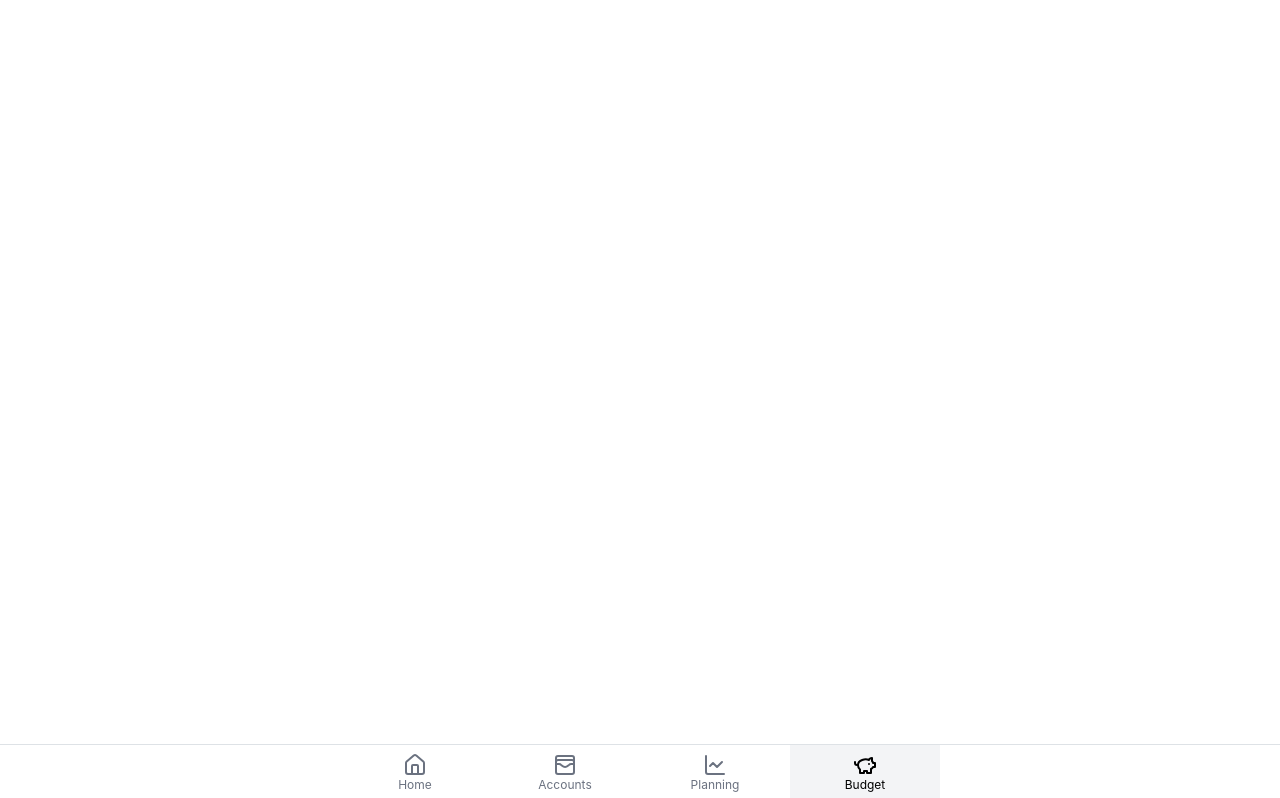
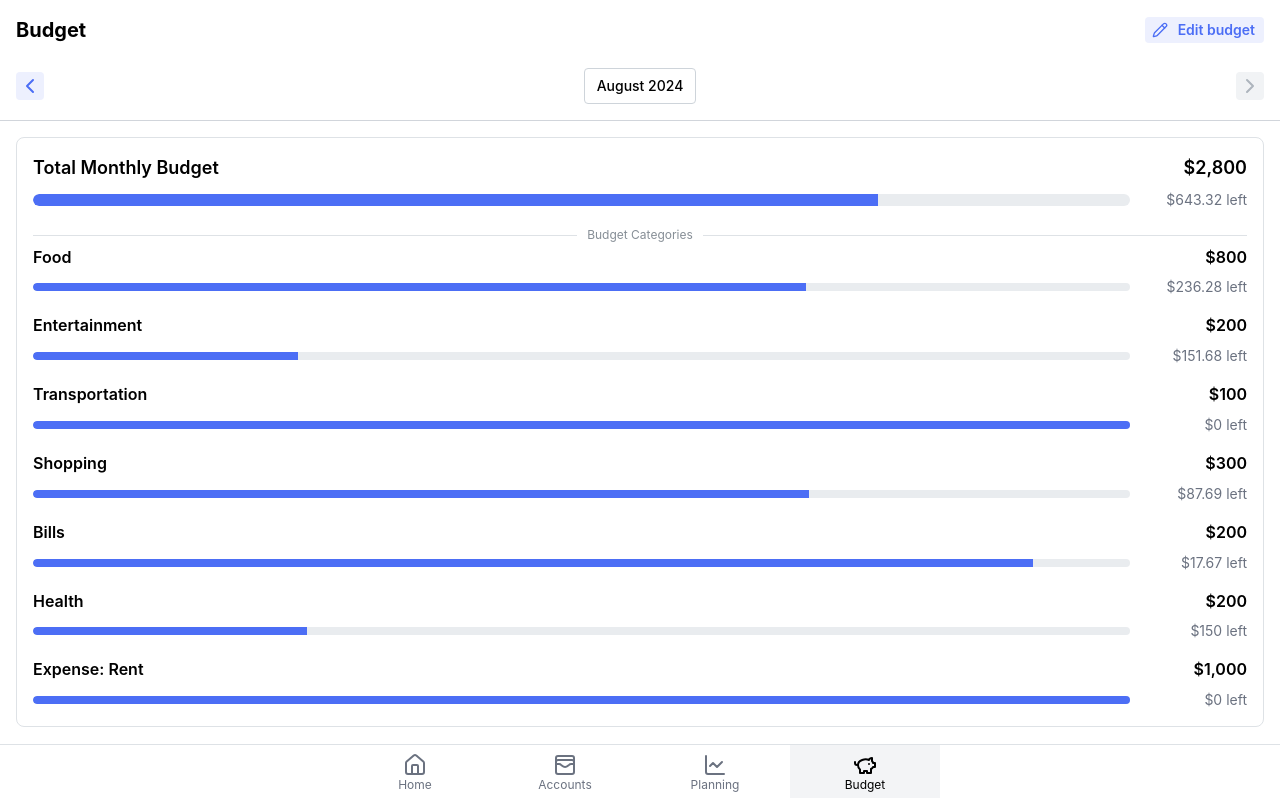
Before and after one commit to Prushka/finance-new, a React (Vite) app: page /budget in a window 1280 px wide. Shown: the top 798 px of the page. Built offline with nearby package versions, Linux system fonts and the light colour scheme.

Commit message:
create budget page

```diff
--- a/src/index.css
+++ b/src/index.css
@@ -1,5 +1,6 @@
 @import "@mantine/dates/styles.css";
 @import "@mantine/core/styles.css";
+@import "@mantine/dates/styles.css";
 
 @tailwind components;
 @tailwind utilities;
@@ -14,7 +15,7 @@
 
   color-scheme: light dark;
   color: rgba(255, 255, 255, 0.87);
-  background-color: #131313;
+  /* background-color: #131313; */
 
   font-synthesis: none;
   text-rendering: optimizeLegibility;
--- a/src/main.tsx
+++ b/src/main.tsx
@@ -3,12 +3,16 @@ import ReactDOM from "react-dom/client";
 import "./index.css";
 import { createBrowserRouter, RouterProvider } from "react-router-dom";
 import Root from "@/Root.tsx";
-import { MantineProvider } from "@mantine/core";
+import { createTheme, MantineProvider } from "@mantine/core";
 import Home from "./pages/Home";
 import Accounts from "./pages/Accounts";
 import Planning from "./pages/Planning";
 import Budget from "./pages/Budget";
 import Transactions from "./pages/Transactions";
+
+const theme = createTheme({
+  primaryColor: "indigo",
+});
 
 const router = createBrowserRouter([
   {
@@ -41,7 +45,7 @@ const router = createBrowserRouter([
 
 ReactDOM.createRoot(document.getElementById("root")!).render(
   <React.StrictMode>
-    <MantineProvider>
+    <MantineProvider theme={theme}>
       <RouterProvider router={router} />
     </MantineProvider>
   </React.StrictMode>
--- a/src/pages/Budget.tsx
+++ b/src/pages/Budget.tsx
@@ -1,3 +1,256 @@
+import { useState } from "react";
+import {
+  ActionIcon,
+  Button,
+  Card,
+  Divider,
+  NumberFormatter,
+  NumberInput,
+  Progress,
+} from "@mantine/core";
+import { MonthPickerInput } from "@mantine/dates";
+import {
+  CheckIcon,
+  ChevronLeftIcon,
+  ChevronRightIcon,
+  PencilIcon,
+} from "lucide-react";
+
+const currentDate = new Date();
+
 export default function Budget() {
-  return <></>;
+  const [monthDate, setMonthDate] = useState<Date>(currentDate);
+  const isCurrentMonth =
+    monthDate.getMonth() === currentDate.getMonth() &&
+    monthDate.getFullYear() === currentDate.getFullYear();
+  const goToPreviousMonth = () => {
+    setMonthDate((prevDate) => {
+      const newDate = new Date(prevDate);
+      newDate.setMonth(newDate.getMonth() - 1);
+      return newDate;
+    });
+  };
+  const goToNextMonth = () => {
+    setMonthDate((prevDate) => {
+      const newDate = new Date(prevDate);
+      newDate.setMonth(newDate.getMonth() + 1);
+      return newDate;
+    });
+  };
+
+  const [isEditing, setIsEditing] = useState(false);
+
+  const budgetCategories = [
+    {
+      name: "Food",
+      total: 800,
+      spent: 563.72,
+    },
+    {
+      name: "Entertainment",
+      total: 200,
+      spent: 48.32,
+    },
+    {
+      name: "Transportation",
+      total: 100,
+      spent: 100,
+    },
+    {
+      name: "Shopping",
+      total: 300,
+      spent: 212.31,
+    },
+    {
+      name: "Bills",
+      total: 200,
+      spent: 182.33,
+    },
+    {
+      name: "Health",
+      total: 200,
+      spent: 50,
+    },
+    {
+      name: "Expense: Rent",
+      total: 1000,
+      spent: 1000,
+    },
+  ];
+
+  const monthlyTotal = budgetCategories
+    .map(({ total }) => total)
+    .reduce((a, b) => a + b, 0);
+  const monthlySpent = budgetCategories
+    .map(({ spent }) => spent)
+    .reduce((a, b) => a + b, 0);
+  const monthlyRemaining = monthlyTotal - monthlySpent;
+
+  const monthlySpentPercentage = (monthlySpent / monthlyTotal) * 100;
+
+  return (
+    <div>
+      <div className="z-50 sticky top-0 bg-white p-4 border-b-[1px] border-b-gray-300 flex flex-col gap-6">
+        <div className="flex justify-between items-center">
+          <h1 className="text-xl font-bold">Budget</h1>
+          {isCurrentMonth && (
+            <Button
+              size="compact-sm"
+              leftSection={
+                !isEditing ? <PencilIcon className="size-4" /> : <CheckIcon />
+              }
+              variant={!isEditing ? "light" : "filled"}
+              onClick={() => {
+                setIsEditing((prev) => !prev);
+              }}
+            >
+              {!isEditing ? "Edit budget" : "Save budget"}
+            </Button>
+          )}
+        </div>
+        <div className="flex justify-between items-center gap-4">
+          <ActionIcon
+            variant="light"
+            disabled={isEditing}
+            onClick={goToPreviousMonth}
+          >
+            <ChevronLeftIcon />
+          </ActionIcon>
+          <MonthPickerInput
+            value={monthDate}
+            onChange={(date) => setMonthDate(date!)}
+            maxDate={currentDate}
+            popoverProps={{
+              position: "bottom",
+            }}
+            styles={{
+              input: {
+                fontWeight: 500,
+              },
+            }}
+          />
+          <ActionIcon
+            variant="light"
+            disabled={isCurrentMonth || isEditing}
+            onClick={goToNextMonth}
+          >
+            <ChevronRightIcon />
+          </ActionIcon>
+        </div>
+      </div>
+
+      <section className="p-4">
+        <Card withBorder radius="md">
+          <div>
+            <div className="flex mb-2 font-semibold justify-between items-center text-lg">
+              <h2>Total Monthly Budget</h2>
+              {!isEditing ? (
+                <NumberFormatter
+                  value={monthlyTotal}
+                  prefix="$"
+                  thousandSeparator
+                  decimalScale={2}
+                />
+              ) : (
+                <NumberInput
+                  defaultValue={monthlyTotal}
+                  prefix="$"
+                  thousandSeparator
+                  decimalScale={2}
+                  hideControls
+                  allowNegative={false}
+                  styles={{
+                    input: {
+                      textAlign: "right",
+                    },
+                  }}
+                />
+              )}
+            </div>
+            <div className="flex gap-1 items-center">
+              <Progress
+                size="lg"
+                radius="xl"
+                value={monthlySpentPercentage}
+                className="w-full"
+                color="indigo"
+              />
+              <p className="text-sm text-gray-500 text-right w-[125px]">
+                <NumberFormatter
+                  value={monthlyRemaining}
+                  prefix="$"
+                  thousandSeparator
+                  decimalScale={2}
+                />{" "}
+                left
+              </p>
+            </div>
+          </div>
+          <Divider mt="md" label="Budget Categories" />
+          <section className="flex flex-col gap-4">
+            {budgetCategories.map(({ name, total, spent }) => {
+              const remaining = total - spent;
+              const spentPercentage = (spent / total) * 100;
+
+              return (
+                <div key={name}>
+                  <div className="flex mb-2 font-semibold justify-between text-md">
+                    <h2>{name}</h2>
+                    {!isEditing ? (
+                      <NumberFormatter
+                        value={total}
+                        prefix="$"
+                        thousandSeparator
+                      />
+                    ) : (
+                      <NumberInput
+                        defaultValue={total}
+                        prefix="$"
+                        thousandSeparator
+                        decimalScale={2}
+                        hideControls
+                        allowNegative={false}
+                        styles={{
+                          input: {
+                            textAlign: "right",
+                          },
+                        }}
+                      />
+                    )}
+                  </div>
+                  <div className="flex gap-1 items-center">
+                    <Progress
+                      value={spentPercentage}
+                      className="w-full"
+                      color="indigo"
+                    />
+                    <p className="text-sm text-gray-500 text-right w-[125px]">
+                      <NumberFormatter
+                        value={remaining}
+                        prefix="$"
+                        thousandSeparator
+                        decimalScale={2}
+                      />{" "}
+                      left
+                    </p>
+                  </div>
+                </div>
+              );
+            })}
+          </section>
+        </Card>
+
+        <Card
+          withBorder
+          radius="md"
+          className="flex flex-col justify-center items-center size-[200px] mx-auto text-center mt-8"
+        >
+          <h2 className="text-lg font-semibold mb-4">🎉 Streak 🎉</h2>
+
+          <p className="text-5xl font-bold mb-2">5</p>
+          <p>months of staying on budget!</p>
+        </Card>
+      </section>
+    </div>
+  );
 }
```
Also changed, not shown: 1 other file (tests, documents, lock files or other folders).
